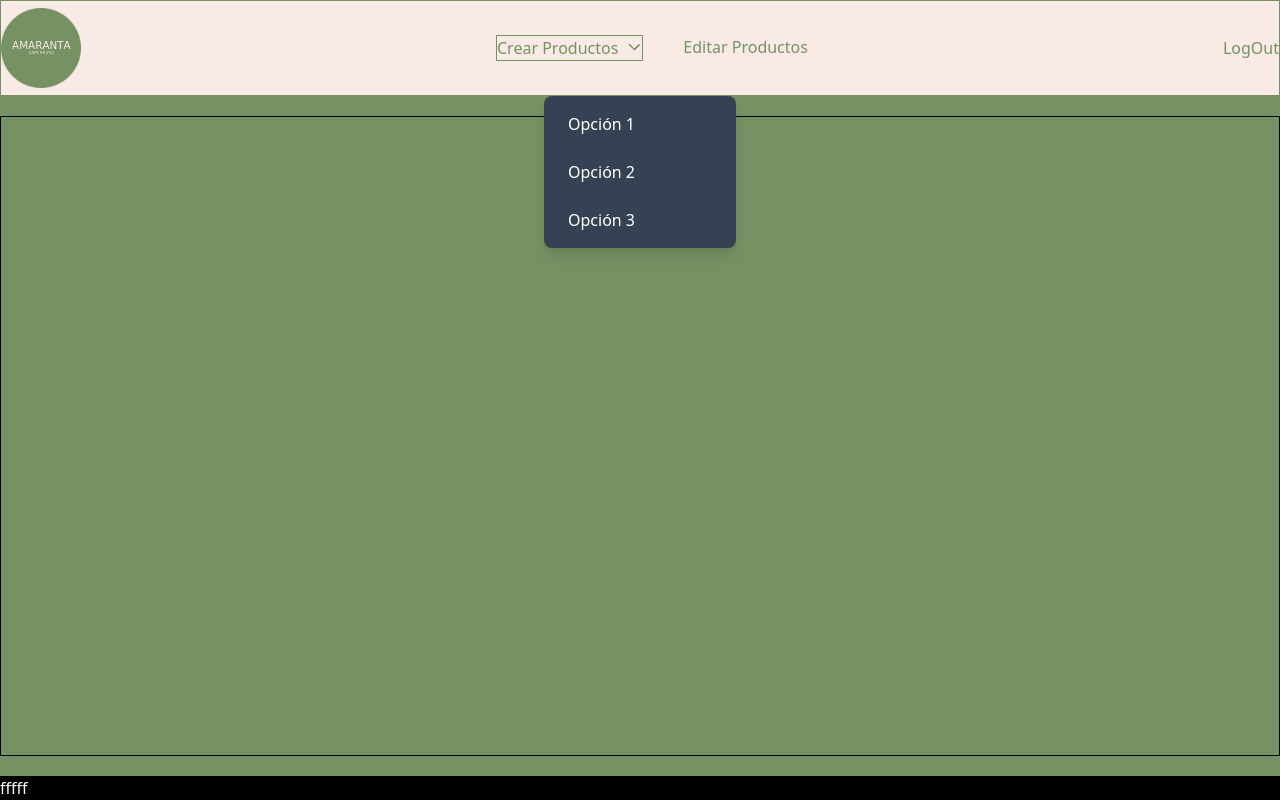
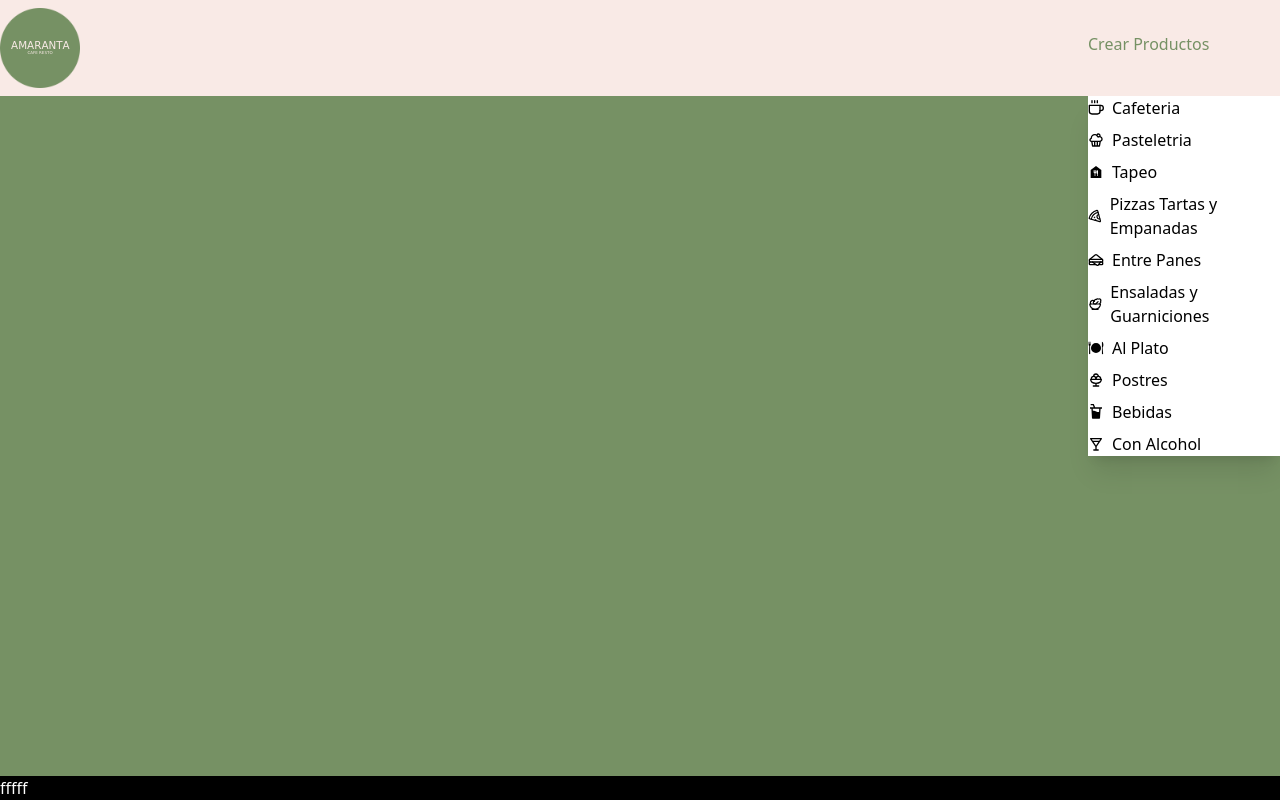
Before and after one commit to marinadebora/amaranta, a React (Vite) app: page /adminAmarataCafeResto in a window 1280 px wide. Both pictures are taken after a click on the button "Crear Productos". Built offline with nearby package versions, Linux system fonts and the light colour scheme.

Commit message:
navbar create

```diff
--- a/package.json
+++ b/package.json
@@ -18,6 +18,7 @@
     "react": "^19.0.0",
     "react-dom": "^19.0.0",
     "react-hook-form": "^7.54.2",
+    "react-icons": "^5.5.0",
     "react-router-dom": "^7.4.0"
   },
   "devDependencies": {
--- a/src/components/Admin/NavBar.jsx
+++ b/src/components/Admin/NavBar.jsx
@@ -1,64 +1,156 @@
-import { useState, useEffect, useRef } from "react";
-import { Menu, X } from "lucide-react";
+import { NavLink, useNavigate } from "react-router";
+/* import { useAuth } from "../../Store/authStore"; */
+import {  useState } from "react"
+import { FaEdit } from "react-icons/fa";
 
-export default function Navbar() {
-  const [isOpen, setIsOpen] = useState(false);
-  const menuRef = useRef(null);
-
-  // Cierra el menú si se hace clic fuera
-  useEffect(() => {
-    function handleClickOutside(event) {
-      if (menuRef.current && !menuRef.current.contains(event.target)) {
-        setIsOpen(false);
-      }
-    }
-    document.addEventListener("mousedown", handleClickOutside);
-    return () => {
-      document.removeEventListener("mousedown", handleClickOutside);
-    };
-  }, []);
+function NavBar() {
+  const navigate = useNavigate()
+  /* const { logout } = useAuth(); */
+  const [isSidebarOpen, setIsSidebarOpen] = useState(true)
+  const handleLogout = async () => {
+    /* await logout(); */
+    navigate("/");
+  };
 
   return (
-    <nav className="bg-gray-800 text-white flex items-center justify-between px-6 h-14 relative ">
-      <div></div>
-      {/* Logo */}
-      <div className="text-xl font-bold">Logo</div>
+    <div className={` fixed inset-y-0 left-0 w-64 bg-gray-800  transition-transform transform z-50 ${isSidebarOpen ? 'translate-x-0' : '-translate-x-full'}`}>
+      <aside className="fixed left-0 top-0 h-screen w-64 bg-white shadow-xl border-r border-gray-100">
+        <div className="p-1">
+          <div className=" w-full h-full border border-black flex items-center justify-between ">
+            <img className=" w-[5rem]" src="/amarantaLogo.svg" alt="Logo" />
+            <div className="flex items-start  border h-[5rem]"><button onClick={() => setIsSidebarOpen(!isSidebarOpen)}>x</button></div>
 
-      {/* Menú desplegable */}
-      <div className=" top-0" ref={menuRef}>
+          </div>
+
+          <nav className="flex flex-col space-y-1.5">
+         {/*    <NavLink
+              to="/dashboard"
+              end
+              className={({ isActive }) =>
+                `flex items-center p-3 rounded-lg transition-colors ${isActive ? "bg-blue-500 text-white" : "text-gray-600 hover:bg-teal-50"
+                }`
+              }
+            >
+              <svg className="w-5 h-5 mr-3" fill="none" stroke="currentColor" viewBox="0 0 24 24">
+                <path strokeLinecap="round" strokeLinejoin="round" strokeWidth={2} d="M3 12l2-2m0 0l7-7 7 7M5 10v10a1 1 0 001 1h3m10-11l2 2m-2-2v10a1 1 0 01-1 1h-3m-6 0a1 1 0 001-1v-4a1 1 0 011-1h2a1 1 0 011 1v4a1 1 0 001 1m-6 0h6" />
+              </svg>
+              Inicio
+            </NavLink>  */}
+          {/*   <NavLink
+              to="/dashboard/list"
+              end
+              className={({ isActive }) =>
+                `flex items-center p-3 rounded-lg transition-colors ${isActive ? "bg-blue-500 text-white" : "text-gray-600 hover:bg-teal-50"
+                }`
+              }
+            >
+              <svg className="w-5 h-5 mr-3" fill="none" stroke="currentColor" viewBox="0 0 24 24">
+                <path strokeLinecap="round" strokeLinejoin="round" strokeWidth={2} d="M3 12l2-2m0 0l7-7 7 7M5 10v10a1 1 0 001 1h3m10-11l2 2m-2-2v10a1 1 0 01-1 1h-3m-6 0a1 1 0 001-1v-4a1 1 0 011-1h2a1 1 0 011 1v4a1 1 0 001 1m-6 0h6" />
+              </svg>
+              Pendientes
+            </NavLink> */}
+       {/*      <NavLink
+              to="/dashboard/tabs"
+              end
+              className={({ isActive }) =>
+                `flex items-center p-3 rounded-lg transition-colors ${isActive ? "bg-blue-500 text-white" : "text-gray-600 hover:bg-teal-50"
+                }`
+              }
+            >
+              <svg className="w-5 h-5 mr-3" fill="none" stroke="currentColor" viewBox="0 0 24 24">
+                <path strokeLinecap="round" strokeLinejoin="round" strokeWidth={2} d="M4 6h16M4 10h16M4 14h16M4 18h16" />
+              </svg>
+              Registros
+            </NavLink> */}
+            <NavLink
+              to="/addProducts"
+              className={({ isActive }) =>
+                `flex items-center p-3 rounded-lg transition-colors ${isActive ? "bg-blue-500 text-white" : "text-gray-600 hover:bg-teal-50"
+                }`
+              }
+            >
+              <svg className="w-5 h-5 mr-3" fill="none" stroke="currentColor" viewBox="0 0 24 24">
+                <path strokeLinecap="round" strokeLinejoin="round" strokeWidth={2} d="M12 6v6m0 0v6m0-6h6m-6 0H6" />
+              </svg>
+              Agregar Productos
+            </NavLink>
+            <NavLink
+              to="/dashboard/users"
+              className={({ isActive }) =>
+                `flex items-center p-3 rounded-lg transition-colors ${isActive ? "bg-blue-500 text-white" : "text-gray-600 hover:bg-teal-50"
+                }`
+              }
+            >
+           {/*    <svg className="w-5 h-5 mr-3" fill="none" stroke="currentColor" viewBox="0 0 24 24">
+                <path strokeLinecap="round" strokeLinejoin="round" strokeWidth={2} d="M12 4.354a4 4 0 110 5.292M15 21H3v-1a6 6 0 0112 0v1zm0 0h6v-1a6 6 0 00-9-5.197M13 7a4 4 0 11-8 0 4 4 0 018 0z" />
+              </svg> */} <div className="w-5 h-5 mr-3" fill="none" stroke="currentColor" viewBox="0 0 24 24"><FaEdit /></div>
+             Editar Productos
+            </NavLink>
+            <NavLink
+              to="/dashboard/invoice"
+              className={({ isActive }) =>
+                `flex items-center p-3 rounded-lg transition-colors ${isActive ? "bg-blue-500 text-white" : "text-gray-600 hover:bg-teal-50"
+                }`
+              }
+            >
+              <svg className="mr-4" xmlns="http://www.w3.org/2000/svg"  width="1em" height="1em" viewBox="0 0 24 24"><g fill="none" stroke="currentColor" strokeLinecap="round" strokeLinejoin="round" strokeWidth="1.5" color="currentColor">
+                <path  d="M20.016 2C18.903 2 18 4.686 18 8h2.016c.972 0 1.457 0 1.758-.335c.3-.336.248-.778.144-1.661C21.64 3.67 20.894 2 20.016 2" /><path d="M18 8.054v10.592c0 1.511 0 2.267-.462 2.565c-.755.486-1.922-.534-2.509-.904c-.485-.306-.727-.458-.996-.467c-.291-.01-.538.137-1.062.467l-1.911 1.205c-.516.325-.773.488-1.06.488s-.545-.163-1.06-.488l-1.91-1.205c-.486-.306-.728-.458-.997-.467c-.291-.01-.538.137-1.062.467c-.587.37-1.754 1.39-2.51.904C2 20.913 2 20.158 2 18.646V8.054c0-2.854 0-4.28.879-5.167C3.757 2 5.172 2 8 2h12" /><path d="M10 8c-1.105 0-2 .672-2 1.5s.895 1.5 2 1.5s2 .672 2 1.5s-.895 1.5-2 1.5m0-6c.87 0 1.612.417 1.886 1M10 8V7m0 7c-.87 0-1.612-.417-1.886-1M10 14v1" /></g>
+              </svg>
+              Reporte
+            </NavLink>
+            <NavLink
+              to="/dashboard/addusers"
+              className={({ isActive }) =>
+                `flex items-center p-3 rounded-lg transition-colors ${isActive ? "bg-blue-500 text-white" : "text-gray-600 hover:bg-teal-50"
+                }`
+              }
+            >
+              <svg className="w-5 h-5 mr-3" fill="none" stroke="currentColor" viewBox="0 0 24 24">
+                <path strokeLinecap="round" strokeLinejoin="round" strokeWidth={2} d="M18 9v3m0 0v3m0-3h3m-3 0h-3m-2-5a4 4 0 11-8 0 4 4 0 018 0zM3 20a6 6 0 0112 0v1H3v-1z" />
+              </svg>
+              Agregar Vendedor
+            </NavLink>
+            <NavLink
+              to="/dashboard/addcity"
+              className={({ isActive }) =>
+                `flex items-center p-3 rounded-lg transition-colors ${isActive ? "bg-blue-500 text-white" : "text-gray-600 hover:bg-teal-50"
+                }`
+              }
+            >
+              <svg className="w-5 h-5 mr-3" fill="none" stroke="currentColor" viewBox="0 0 24 24">
+                <path strokeLinecap="round" strokeLinejoin="round" strokeWidth={2} d="M18 9v3m0 0v3m0-3h3m-3 0h-3m-2-5a4 4 0 11-8 0 4 4 0 018 0zM3 20a6 6 0 0112 0v1H3v-1z" />
+              </svg>
+              Ag Departamentos
+            </NavLink>
+            <NavLink
+              to="/dashboard/signup"
+              className={({ isActive }) =>
+                `flex items-center p-3 rounded-lg transition-colors ${isActive ? "bg-blue-500 text-white" : "text-gray-600 hover:bg-teal-50"
+                }`
+              }
+            >
+              <svg className="w-5 h-5 mr-3" fill="none" stroke="currentColor" viewBox="0 0 24 24">
+                <path strokeLinecap="round" strokeLinejoin="round" strokeWidth={2} d="M18 9v3m0 0v3m0-3h3m-3 0h-3m-2-5a4 4 0 11-8 0 4 4 0 018 0zM3 20a6 6 0 0112 0v1H3v-1z" />
+              </svg>
+              Alta User
+            </NavLink>
+          </nav>
+        </div>
+        <button onClick={handleLogout} className="bg-red-500 text-white flex justify-self-center px-4 py-2 rounded">
+        Cerrar sesión
+      </button>
+      </aside>
+      <main className="border flex-1 ml-56 p-8 bg-gray-50 min-h-screen">
+        {/* Contenido principal aquí */}
         <button
-          className="flex items-center gap-2 bg-gray-700 px-4 py-2 rounded-lg"
-          onClick={() => setIsOpen(!isOpen)}>
-          Menú {isOpen ? <X size={16} /> : <Menu size={16} />}
+          onClick={() => setIsSidebarOpen(!isSidebarOpen)}
+          className="p-2 bg-blue-500 text-white rounded"
+        >
+          {isSidebarOpen ? 'Cerrar' : 'Abrir'}
         </button>
-
-        {/* Dropdown flotante sin mover el botón */}
-        {isOpen && (
-        <div className="border">
-          <button
-          className="flex items-center gap-2 bg-gray-700 px-4 py-2 rounded-lg"
-          onClick={() => setIsOpen(!isOpen)}>
-          Menú {isOpen ? <X size={16} /> : <Menu size={16} />}
-        </button>
-          <div className=" fixed top-0 left-1/2 transform -translate-x-1/2 bg-gray-700 text-white w-48 p-2 rounded-lg shadow-lg z-500">
-            <ul className="space-y-2 ">
-              <li className="py-2 px-4 hover:bg-gray-600 rounded cursor-pointer">Opción 1</li>
-              <li className="py-2 px-4 hover:bg-gray-600 rounded cursor-pointer">Opción 2</li>
-              <li className="py-2 px-4 hover:bg-gray-600 rounded cursor-pointer">Opción 3</li>
-            </ul>
-          </div>
-          </div>
-        )}
-      </div>
-
-      {/* Botones */}
-      <div className="flex gap-4">
-        <button className="bg-blue-600 px-4 py-2 rounded-lg">Botón 1</button>
-        <button className="bg-green-600 px-4 py-2 rounded-lg">Botón 2</button>
-      </div>
-
-      {/* Logout */}
-      <button className="bg-red-600 px-4 py-2 rounded-lg">Logout</button>
-    </nav>
+      </main>
+    </div>
   );
 }
+
+export default NavBar;
--- a/src/components/Admin/NewNavbar.jsx
+++ b/src/components/Admin/NewNavbar.jsx
@@ -1,34 +1,47 @@
-import React, { useState } from 'react';
+import { NavLink } from "react-router";
+/* import { useAuth } from "../../Store/authStore"; */
+import {  useState } from "react"
+import { FaEdit } from "react-icons/fa";
+import { BiDrink } from "react-icons/bi";
+import { RiDrinks2Fill, RiCake3Line  } from "react-icons/ri";
+import { LuIceCreamBowl, LuSalad, LuSandwich, LuPizza} from "react-icons/lu";
+import { GiMeal } from "react-icons/gi";
+import { MdFoodBank } from "react-icons/md";
+import { FiCoffee } from "react-icons/fi";
 
 const NewNavbar = () =>
 {
   const [isOpen, setIsOpen] = useState(false);
 
   return (
-    <nav className='w-full h-[20rem]  text-[#769164] hover:text-[#4a5b3f]'>
-      <div className='bg-[#f9eae6] w-full h-[6rem] border flex items-center justify-between'>
-        <div><img className='w-[5rem]' src="/amarantaLogo.svg" alt="" /></div>
-        <div className='flex gap-10'>
-          <button className='flex items-center justify-center gap-2 border hover:bg-[#f2d0c7]'onClick={() => setIsOpen(!isOpen)}>
-            <p>Crear Productos</p>
-            <svg className="fill-current  h-4 w-4 delay-200" xmlns="http://www.w3.org/2000/svg" viewBox="0 0 20 20">
-              <path d="M10 12.59l-6.3-6.3a1 1 0 0 1 1.4-1.42L10 10.77l5.9-5.48a1 1 0 0 1 1.4 1.42L11.4 12.6a1 1 0 0 1-1.4 0z" />
-            </svg>
-          </button>
-          <div><p>Editar Productos</p></div>
-        </div>
-        <div><p>LogOut</p></div>
+    <nav className='w-full'>
+      <div className='bg-[#f9eae6] w-full h-[6rem] flex items-center justify-between'>
+        <div className=""><img className='w-[5rem]' src="/amarantaLogo.svg" alt="" /></div>
+     <div className="w-[12rem] h-full mt-[4rem] ">
+     <div className=" ">
+      <button onClick={() => setIsOpen(!isOpen)} className="text-[#769164] hover:text-[#4a5b3f] cursor-pointer">Crear Productos</button>
       </div>
-      {
-        isOpen &&
-        <div className=" fixed top-0 left-1/2 transform -translate-x-1/2 bg-gray-700 text-white w-48 p-2 rounded-lg shadow-lg z-500">
-            <ul className="space-y-2 ">
-              <li className="py-2 px-4 hover:bg-gray-600 rounded cursor-pointer">Opción 1</li>
-              <li className="py-2 px-4 hover:bg-gray-600 rounded cursor-pointer">Opción 2</li>
-              <li className="py-2 px-4 hover:bg-gray-600 rounded cursor-pointer">Opción 3</li>
-            </ul>
-          </div>
-      }
+
+      <div className={`transition-transform transform z-50 ${isOpen ? 'translate-x-0 translate-y-0' : 'hidden'}`}>{/* -translate-x-full */}
+      <ul className="bg-white inset-y-10 -left-0  top-10 h-full shadow-xl flex flex-col gap-2">
+        <li className="cursor-pointer hover:bg-[#f2d0c7] flex items-center gap-2"><FiCoffee /> Cafeteria</li>
+        <li className="cursor-pointer hover:bg-[#f2d0c7] flex items-center gap-2"><RiCake3Line /> Pasteletria</li>
+        <li className="cursor-pointer hover:bg-[#f2d0c7] flex items-center gap-2"><MdFoodBank /> Tapeo</li>
+        <li className="cursor-pointer hover:bg-[#f2d0c7] flex items-center gap-2"><LuPizza /> Pizzas Tartas y Empanadas</li>
+        <li className="cursor-pointer hover:bg-[#f2d0c7] flex items-center gap-2"><LuSandwich /> Entre Panes</li>
+        <li className="cursor-pointer hover:bg-[#f2d0c7] flex items-center gap-2"><LuSalad /> Ensaladas y Guarniciones</li>
+        <li className="cursor-pointer hover:bg-[#f2d0c7] flex items-center gap-2"><GiMeal /> Al Plato</li>
+        <li className="cursor-pointer hover:bg-[#f2d0c7] flex items-center gap-2"><LuIceCreamBowl /> Postres</li>
+        <li className="cursor-pointer hover:bg-[#f2d0c7] flex items-center gap-2"><RiDrinks2Fill /> Bebidas</li>
+        <li className="cursor-pointer hover:bg-[#f2d0c7] flex items-center gap-2"><BiDrink />Con Alcohol</li>
+      </ul>
+      </div>
+
+
+     </div>
+
+      </div>
+
     </nav>
   );
 };
--- a/src/components/Admin/Panel.jsx
+++ b/src/components/Admin/Panel.jsx
@@ -10,7 +10,7 @@ const Panel = () =>
     <>
     {/* <NavBar /> */}
     <NewNavbar  />
-    <main className='w-full h-[80vh] flex flex-col items-center justify-center -mt-[14rem] border'>
+    <main className='w-full h-[80vh] flex flex-col items-center justify-center'>
 
     </main>
     </>
```
Also changed, not shown: 1 other file (tests, documents, lock files or other folders).
